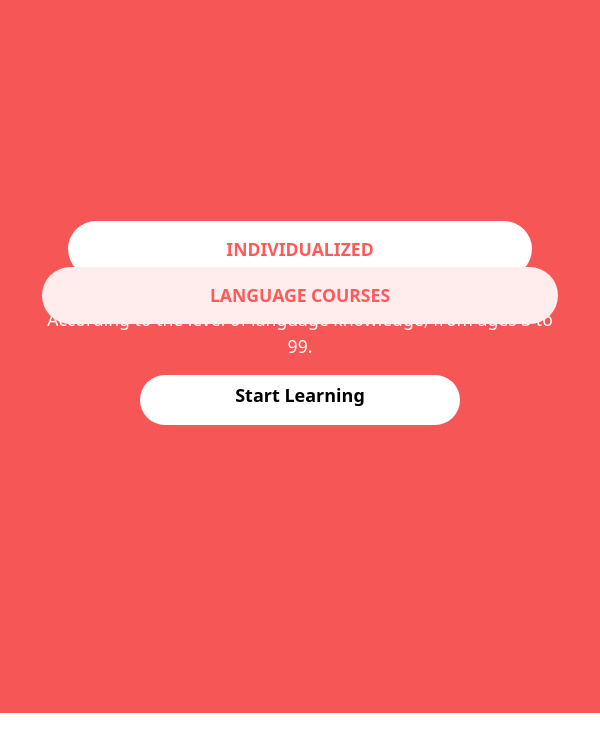
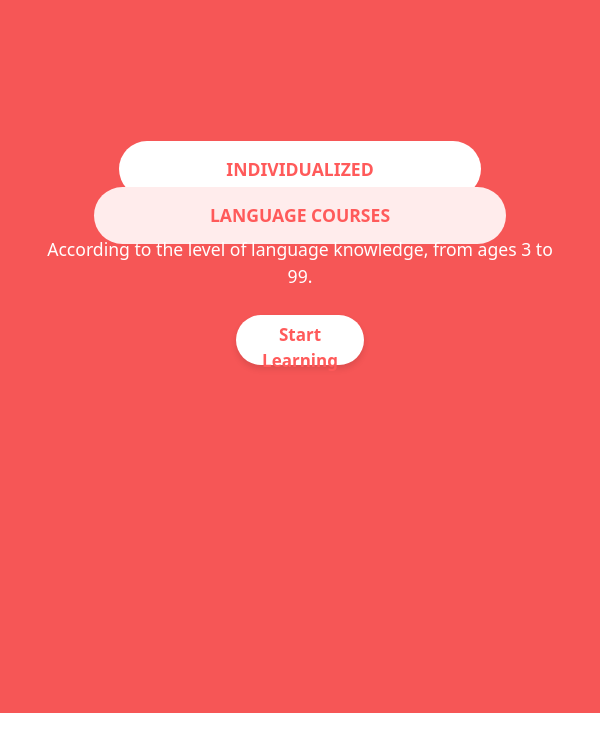
Before and after one commit to laland1234/MayreniV2, a plain HTML site: page index.html in a window 600 px wide. Shown: the part 69-800 px from the top of the page. Drawn offline with nearby package versions, Linux system fonts and the light colour scheme.

```diff
--- a/index.html
+++ b/index.html
@@ -56,12 +56,13 @@
                 According to the level of language knowledge, from ages 3 to 99.
             </div>
             <div class="container">
-                <div class="row justify-content-center">
-                  <div class="col-md-4 col-sm-8">
-                    <a href="#learn-section" class="btn custom-btn w-100">Start Learning</a>
-                  </div>
+              <div class="row justify-content-center">
+                <div class="col-md-4 col-sm-8">
+                  <a href="#learn-section" class="btn custom-btn">Start Learning</a>
                 </div>
               </div>
+            </div>
+
 
 
   </div>
--- a/styles.css
+++ b/styles.css
@@ -68,13 +68,17 @@
     height: 50px;
     border-radius: 50px;
     margin-top: 5%;
-    font-size: 18px;
+    font-size: 19px;
     font-weight: bold;
+    width:90%;
+    box-shadow: 0 4px 6px rgba(0, 0, 0, 0.1); /* Add a subtle shadow */
+      transition: transform 0.3s ease, box-shadow 0.3s ease;
 }
 
 .custom-btn:hover {
-    background-color: #ffecec; /* Change background color on hover */
-    color: #ff5a5a; /* Change text color on hover */
+  transform: translateY(-3px);
+    box-shadow: 0 8px 12px rgba(0, 0, 0, 0.2);
+
 }
 
 
@@ -85,14 +89,14 @@
         font-size: 1.1rem; /* Adjust font size for the top box as well */
         width: 90%; /* Adjust width for smaller screens */
         padding: 15px 26px; /* Adjust padding for smaller screens */
-        transform: translateY(-60px); /* Move the element 20px upwards */
+        transform: translateY(-90px); /* Move the element 20px upwards */
     }
 
     .rounded-box-light {
         font-size: 1.1rem; /* Slightly smaller font size */
         width: 100%; /* Slightly reduce the width for smaller screens */
         padding: 15px 30px; /* Adjust padding for smaller screens */
-        transform: translateY(-60px); /* Move the element 20px upwards */
+        transform: translateY(-90px); /* Move the element 20px upwards */
     }
     .text1{
         font-size: 1.1rem;
@@ -121,5 +125,55 @@
 
 
 
+/*BIG SIZE SCREEN PHONE L*/
+    @media (min-width: 425px) and (max-width: 768px) {
+ .rounded-box {
+        font-size: 1.1rem; /* Adjust font size for the top box as well */
+        width: 70%; /* Adjust width for smaller screens */
+        padding: 15px 26px; /* Adjust padding for smaller screens */
+        transform: translateY(-140px); /* Move the element 20px upwards */
+    }
+
+    .rounded-box-light {
+        font-size: 1.1rem; /* Slightly smaller font size */
+        width: 80%; /* Slightly reduce the width for smaller screens */
+        padding: 15px 30px; /* Adjust padding for smaller screens */
+        transform: translateY(-140px); /* Move the element 20px upwards */
+    }
+    .text1{
+        font-size: 1.1rem;
+        margin-top: -15%;
+        transform: translateY(-70px); /* Move the element 20px upwards */
+
+
+    }
+
+    .custom-btn {
+      background-color: white; /* Keep the background white */
+      color: #ff5a5a; /* Keep the text color black */
+      height: 50px;
+      border-radius: 50px;
+      margin-top: 5%;
+      font-size: 17px;
+      width: 40%;
+      box-shadow: 0 4px 6px rgba(0, 0, 0, 0.1); /* Add a subtle shadow */
+      transition: transform 0.3s ease, box-shadow 0.3s ease; /* Smooth transition for movement and shadow */
+      transform: translateY(-60px); /* Move the element 20px upwards */
+
+  }
+
+  .custom-btn:hover {
+      transform: translateY(-3px); /* Move the button slightly up when hovered */
+      box-shadow: 0 8px 12px rgba(0, 0, 0, 0.2); /* Increase shadow on hover */
+  }
+
+
+
+    }
+
+
+
+
+
 
 }
```
